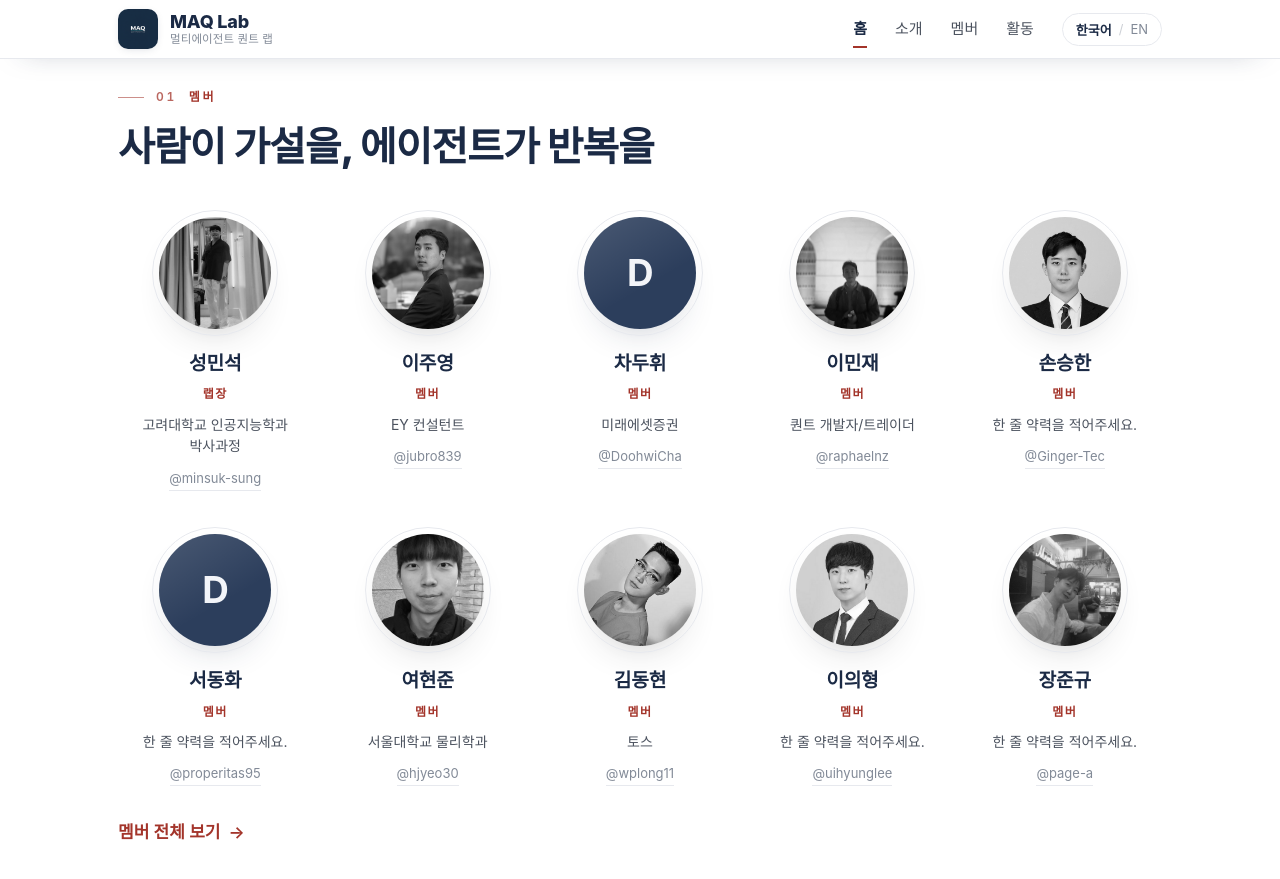
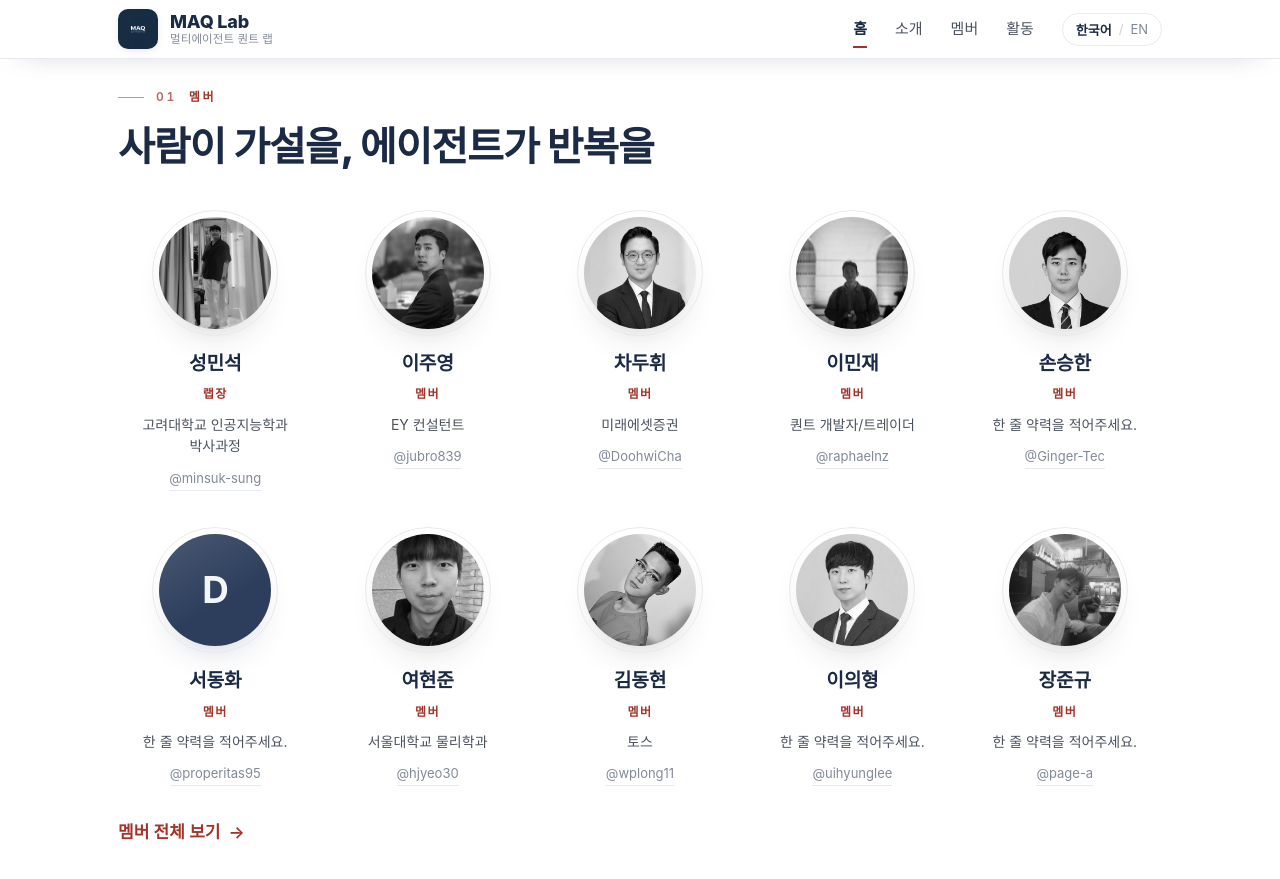
Before and after one commit to Multi-Agent-Quant-Lab/Multi-Agent-Quant-Lab.github.io, a Jekyll site: the page built from index.html, in a window 1280 px wide and 900 px high, scrolled down 683 px. Shown: the top 879 px of the window. Built offline with Jekyll 4.4.1, drawn with Linux system fonts in a browser that asks for light colours; some web fonts are replaced.

Commit message:
Add & optimize 차두휘 member photo
Add doohwi-cha portrait (resized to 400px) and wire it in members.yml.

Co-Authored-By: Claude Opus 4.8 (1M context) <noreply@anthropic.com>

```diff
--- a/_data/members.yml
+++ b/_data/members.yml
@@ -31,7 +31,7 @@
   role_en: Member
   bio_ko: 미래에셋증권
   bio_en: Mirae Asset Securities
-  photo: ''
+  photo: 'doohwi-cha.png'
   github: DoohwiCha
   link: ''
 - id: minjae-lee
```
Also changed, not shown: assets/img/people/doohwi-cha.png (added).
